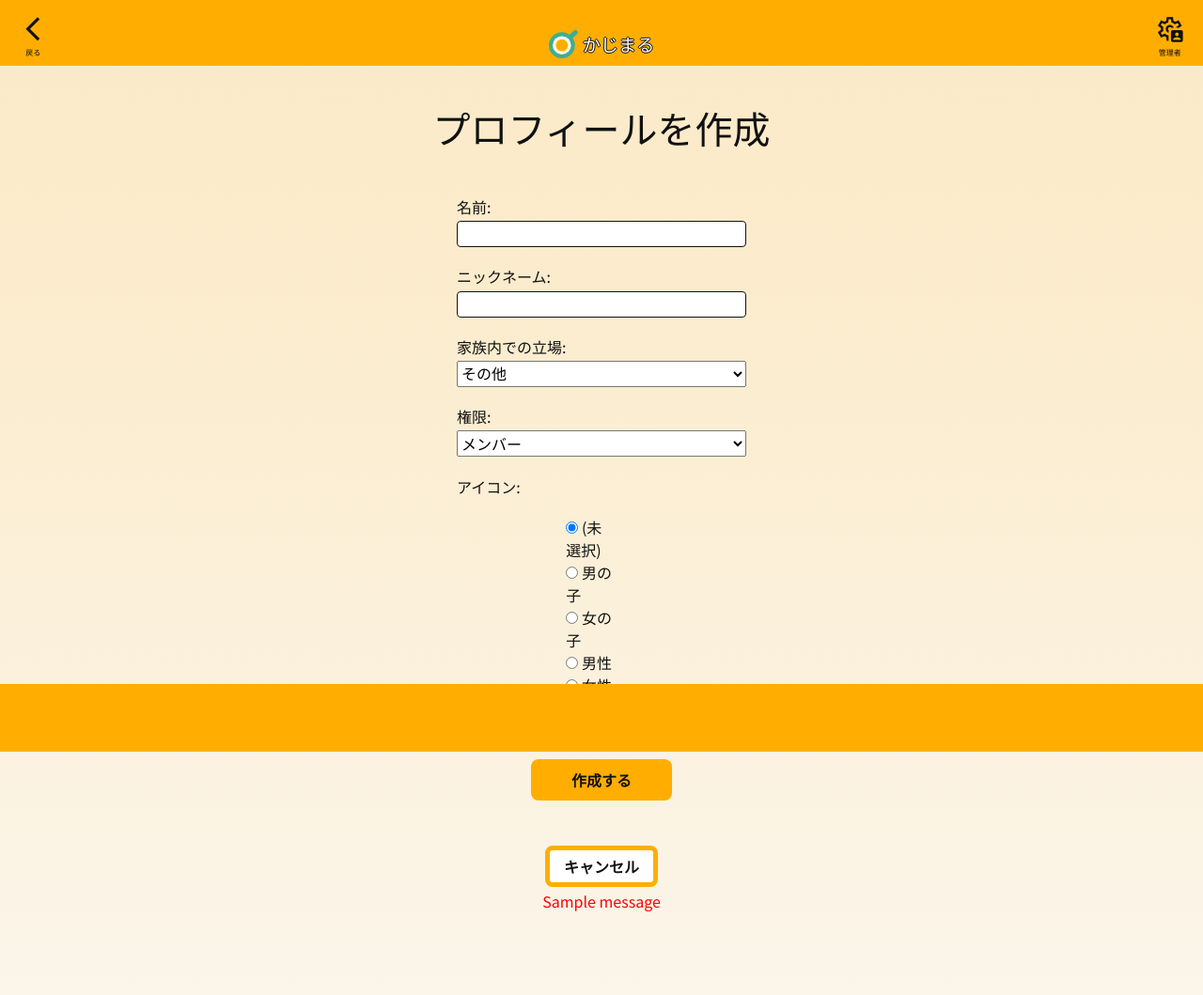
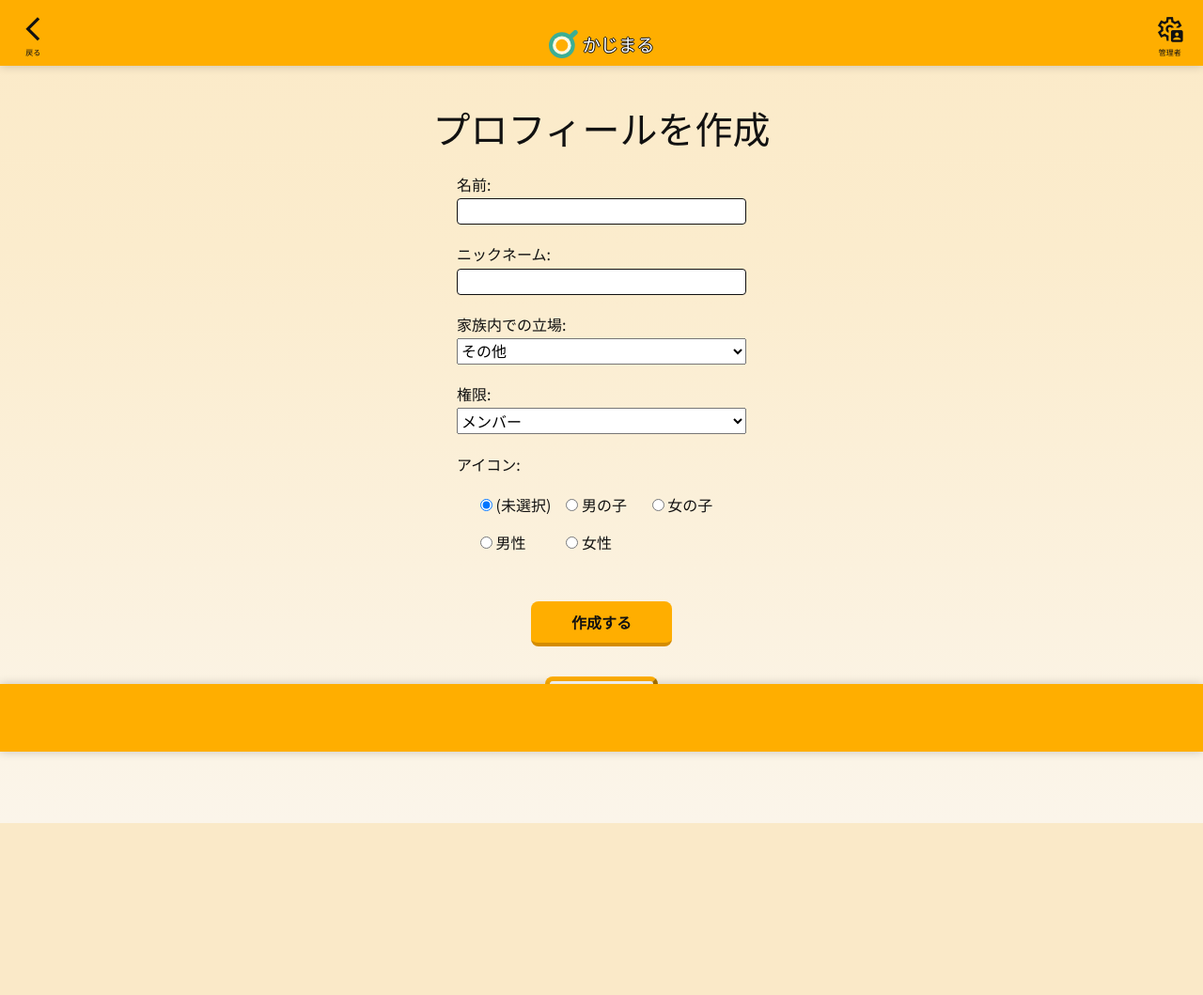
Before and after one commit to autumn-Hackathon-2025-F-Team/kajimaru-app, a Django app: page /members/new/ in a window 1280 px wide. Shown: the whole page at 94% size. After the commit the page ends 876 px from the top, so only its background shows below. Run offline with Django 5.2, Linux system fonts and the light colour scheme; a user stored in the database is signed in; tables that the repository leaves empty hold one stand-in row (values such as "Sample post"); one stand-in notice (Sample message) is shown.

Commit message:
ログイン前までのhtml.cssの修正及びダッシュボードの作成

```diff
--- a/src/apps/dashboard/view.py
+++ b/src/apps/dashboard/view.py
@@ -6,7 +6,7 @@ from .models import Task, Maintenance
 from apps.user.models import Users
 
 class DashboardView(LoginRequiredMixin,TemplateView):
-    template_name = "home.html"
+    template_name = "dashboard/home.html"
     login_url = "/login/"
 
     def get_context_data(self, **kwargs):
--- a/src/apps/user/urls.py
+++ b/src/apps/user/urls.py
@@ -21,7 +21,7 @@ urlpatterns = [
     path('members/<int:pk>/edit/', views.member_edit, name='member_edit'),
     path('members/<int:pk>/delete/', views.member_delete, name='member_delete'),
     # 岡が追記した分↓
-    path('personal_page/<int:pk>/', views.personal_page, name='personal_page'),
+    # path('personal_page/<int:pk>/', views.personal_page, name='personal_page'),
 
 
     # ダッシュボード
--- a/src/apps/user/views.py
+++ b/src/apps/user/views.py
@@ -187,15 +187,15 @@ def profiles_list(request):
     members = Users.objects.filter(household_id=hh_id).order_by('id')
     return render(request, 'user/family_select.html', {'members': members})
 
-# 岡が追記した分↓
-def personal_page(request, pk:int):
-    """個人のプロフィール"""
-    hh_id = request.session.get(HK)
-    if not hh_id:
-        return redirect('welcome')
-    m = get_object_or_404(Users, id=pk, household_id=hh_id)
-    return render(request, 'user/personal_page.html', {'m': m})
-# ↑ここまで
+# # 岡が追記した分↓
+# def personal_page(request, pk:int):
+#     """個人のプロフィール"""
+#     hh_id = request.session.get(HK)
+#     if not hh_id:
+#         return redirect('welcome')
+#     m = get_object_or_404(Users, id=pk, household_id=hh_id)
+#     return render(request, 'user/personal_page.html', {'m': m})
+# # ↑ここまで
 
 def profile_enter(request, pk:int):
     """プロフィール別PIN（初回は設定）"""
--- a/src/static/css/base.css
+++ b/src/static/css/base.css
@@ -5,6 +5,7 @@
 
 html {
   font-size: 16px;
+  overflow-x: hidden;
 }
 
 body {
@@ -34,10 +35,13 @@ body {
 }
 
 .main {
+    display: flex;
+    flex-direction: column;
     padding-top: 64px;
     padding-bottom: 72px;
     padding-left: 20px;
     padding-right: 20px;
+    min-height: calc(100dvh - 56px - 56px);
     flex: 1;
 }
 
@@ -57,6 +61,11 @@ body {
   min-height: 100dvh;
   display: flex;
   flex-direction: column;
+}
+
+h1 {
+    text-align: center;
+    margin-top: 3rem;
 }
 
 /* レスポンシブ */
--- a/src/static/css/color.css
+++ b/src/static/css/color.css
@@ -11,4 +11,10 @@
   --btn-secondary-solid: #FFAE00;
   --btn-bg-secondary: #ffffff;
   --btn-bg-danger: #ffffff;
+  --btn-bottom: #D48C00;
+  /* --graph-color-1: #D27B08;
+  --graph-color-2: #E48E00;
+  --graph-color-3: #DDAF63;
+  --graph-color-4: #E7B148;
+  --graph-color-5: #CD6715; */
 }
--- a/src/static/css/components/bottom_nav.css
+++ b/src/static/css/components/bottom_nav.css
@@ -9,6 +9,7 @@
   display: flex;
   align-items: center;
   justify-content: center;
+  box-shadow: 0px 0px 10px 0px rgba(0, 0, 0, 0.2);
 }
 
 .bottom_nav {
--- a/src/static/css/components/button.css
+++ b/src/static/css/components/button.css
@@ -12,13 +12,15 @@ button,.btn {
     margin-top: 2rem;
     padding-left: 2.7rem;
     padding-right: 2.7rem;
+    border-bottom: 4px solid var(--btn-bottom);
 }
 
 .btn-secondary {
     background-color: var(--btn-bg-secondary);
     color: var(--text);
-    border: 5px solid var(--btn-secondary-solid);
+    /* border: 5px solid var(--btn-secondary-solid); */
     padding: 5px 15px;
+    border: 5px outset var(--btn-secondary-solid);
 }
 
 .btn-danger {
--- a/src/static/css/components/top_nav.css
+++ b/src/static/css/components/top_nav.css
@@ -9,6 +9,7 @@
   display: flex;
   align-items: center;
   justify-content: center;
+  box-shadow: 0px 0px 10px 0px rgba(0, 0, 0, 0.2);
 }
 
 .top_nav {
--- a/src/static/css/user/user.css
+++ b/src/static/css/user/user.css
@@ -53,6 +53,14 @@ form label {
 
 .caution_text {
   text-align: center;
+  margin-top: 1rem;
+  display: flex;
+  flex-direction: column;
+  row-gap: 0;
+}
+
+.caution_text p {
+  margin: 0;
 }
 
 .btn_space {
@@ -142,8 +150,37 @@ form label {
   margin-top: 1rem;
 }
 
+/* owner_family_manage.html */
+#id_avatar_key {
+  display: grid;
+  grid-template-columns: repeat(3, 1fr);
+  gap: 1rem;
+  width: fit-content;
+  white-space: nowrap;
+  margin: 0;
+}
+
+.link_set_profile_add {
+    display: flex;
+    flex-direction: column;
+    align-items: center;
+    text-align: center;
+    margin-top: 1rem;
+    gap: 0.5rem;
+}
+
+.profile_add_form {
+  margin-top: 1.5rem;
+}
+
+.profile_add_form .btn-primary {
+  margin-top: 1rem;
+}
+
+
+
 /* personal_page.html */
-
+/*
 .profile_card {
   background-color: var(--bg-surface);
   border: 1px solid #ddd;
@@ -154,4 +191,4 @@ form label {
 
 .new_line {
   display: inline-block;
-}
+} */
--- a/src/templates/user/family_select.html
+++ b/src/templates/user/family_select.html
@@ -25,7 +25,7 @@
         <div><strong>{{ m.display_name }}</strong> <small>({{ m.role }})</small></div>
         {% if m.nickname %}<div>Nickname: {{ m.nickname }}</div>{% endif %}
         {% if m.avatar_url %}<div><img src="{{ m.avatar_url }}" alt="" style="max-width:100%;height:auto"></div>{% endif %}
-        <a href="/personal_page/{{ m.id }}">
+        <a href="{% url 'profile_enter' m.id %}">
           <img src="{% static 'img/kajimaru_mikan.svg' %}" alt="かじまるみかん" class="profile_kajimaru_mikan">
         </a>
         <!-- <p class="profile_add_select">
--- a/src/templates/user/owner_family_manage.html
+++ b/src/templates/user/owner_family_manage.html
@@ -20,15 +20,15 @@
 {% endblock %}
 {% block content %}
 
-  <form method="post">
+  <form method="post" class="profile_add_form">
     {% csrf_token %}
     {{ form.as_p }}
     <button class="btn-primary" type="submit">
       {% if mode == "create" %}作成する{% else %}更新する{% endif %}
     </button>
-    <p class="link_set">
+    <div class="link_set_profile_add">
       <a href="{% url 'profiles_list' %}" class="btn btn-secondary">キャンセル</a>
-    </p>
+    </div>
   </form>
 
   {% for m in messages %}
--- a/src/templates/user/profile_enter.html
+++ b/src/templates/user/profile_enter.html
@@ -26,7 +26,7 @@
     <button class="btn btn-primary" type="submit">ホームに入室する</button>
   </form>
   <p class="link_set">
-    <a href="{% url 'personal_page' member.id %}" class="btn btn-secondary">プロフィールへ戻る</a>
+    <a href="{% url 'profiles_list' %}" class="btn btn-secondary">プロフィールへ戻る</a>
   </p>
   {% for m in messages %}<p class="alert_message" style="color:red">{{ m }}</p>{% endfor %}
 {% endblock %}
```
Also changed, not shown: src/static/css/dashboard/home.css (added, +79 -0 lines), src/templates/dashboard/home.html (added, +63 -0 lines), src/templates/user/dashboard.html (deleted, +0 -7 lines), src/templates/user/personal_page.html (deleted, +0 -40 lines).
